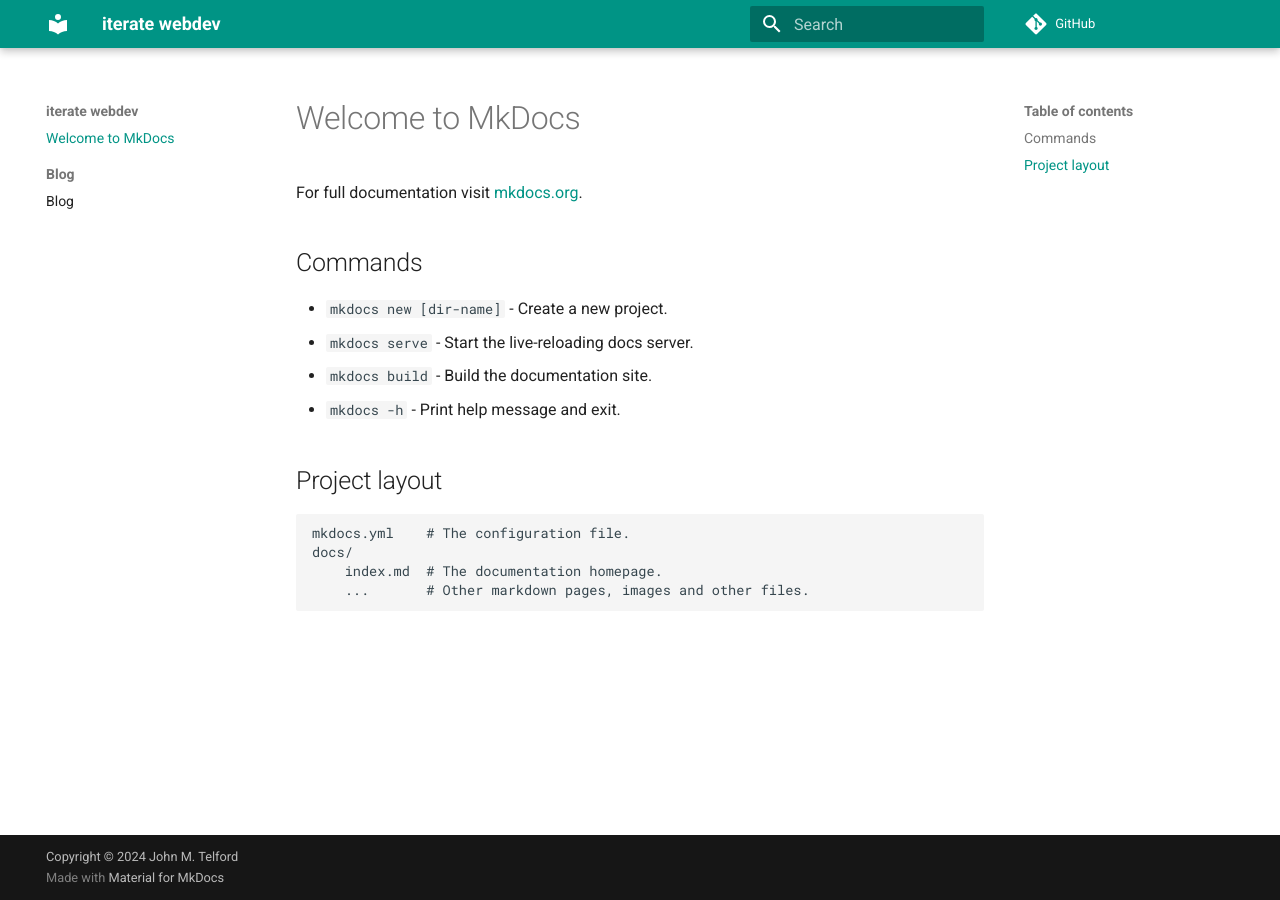
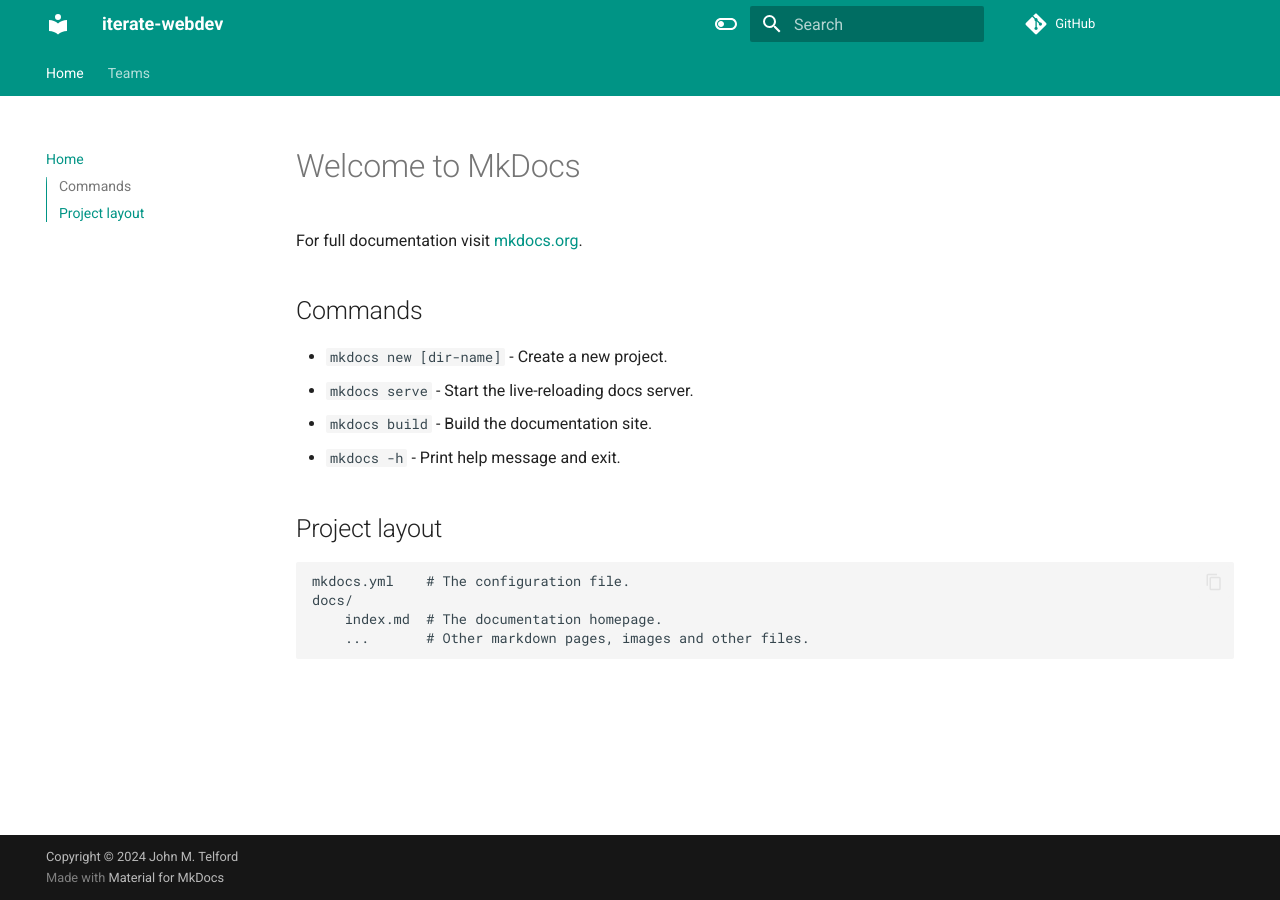
Before and after one commit to JohnTelford/iterate-webdev-cloudflare, an MkDocs documentation site: the page built from docs/index.md, in a window 1280 px wide. Built offline with MkDocs 1.6.1 and Material for MkDocs 9.7.7, drawn with Linux system fonts in a browser that asks for light colours; comment, search, counter and statistics services are not loaded.

Commit message:
refactor

```diff
--- a/docs/blog/index.md
+++ /dev/null
@@ -1 +0,0 @@
-# Blog
--- a/mkdocs.yml
+++ b/mkdocs.yml
@@ -1,57 +1,58 @@
-site_name: iterate webdev
+site_name: iterate-webdev
+repo_url: https://github.com/JohnTelford/iterate-webdev-venv
 
 theme:
   name: material
   features:
+    - toc.integrate
+    - navigation.expand
+    - navigation.indexes
+    - navigation.instant
+    - navigation.path
+    - navigation.sections
+    - navigation.tabs
+    - navigation.top
+    - navigation.tracking
+    - search.suggest
+    - search.highlight
     - content.tabs.link
-    - navigation.instant
-    # - navigation.instant.progress
-    - navitation.path
-    - navigation.prune
-    # - navigation.top
-    - navigation.sections
-    - navigation.tracking
-    # - navigation.tabs
-    - navigation.expand
+    - content.code.annotation
+    - content.code.copy
+  language: en
   palette:
-    primary: teal
-    theme:
-
-    # Palette toggle for automatic mode
-    - media: "(prefers-color-scheme)"
+    - scheme: default
       toggle:
-        icon: material/brightness-auto
+        icon: material/toggle-switch-off-outline
+        name: Switch to dark mode
+      primary: teal
+      accent: purple
+    - scheme: slate
+      toggle:
+        icon: material/toggle-switch
         name: Switch to light mode
-
-    # Palette toggle for light mode
-    - media: "(prefers-color-scheme: light)"
-      scheme: default
-      toggle:
-        icon: material/brightness-7
-        name: Switch to dark mode
-
-    # Palette toggle for dark mode
-    - media: "(prefers-color-scheme: dark)"
-      scheme: slate
-      toggle:
-        icon: material/brightness-4
-        name: Switch to system preference
-
+      primary: teal
+      accent: lime
 
 plugins:
-
-  - search:
+  - search
 
 markdown_extensions:
-  - abbr
+  - pymdownx.highlight:
+      anchor_linenums: true
+  - pymdownx.inlinehilite
+  - pymdownx.snippets
   - admonition
+  - pymdownx.arithmatex:
+      generic: true
+  - footnotes
+  - pymdownx.details
+  - pymdownx.superfences
+  - pymdownx.mark
   - attr_list
-  - def_list
-  - md_in_html
-  - pymdownx.details
-  - pymdownx.superfences:
 
-
-repo_url: https://github.com/JohnTelford/iterate-webdev.git
+nav:
+  - Home: index.md
+  - Teams:
+      - Define: team_define.md
 
 copyright: Copyright &copy; 2024 John M. Telford
```
Also changed, not shown: docs/team_define.md (added, +26 -0 lines), 4 other files.
